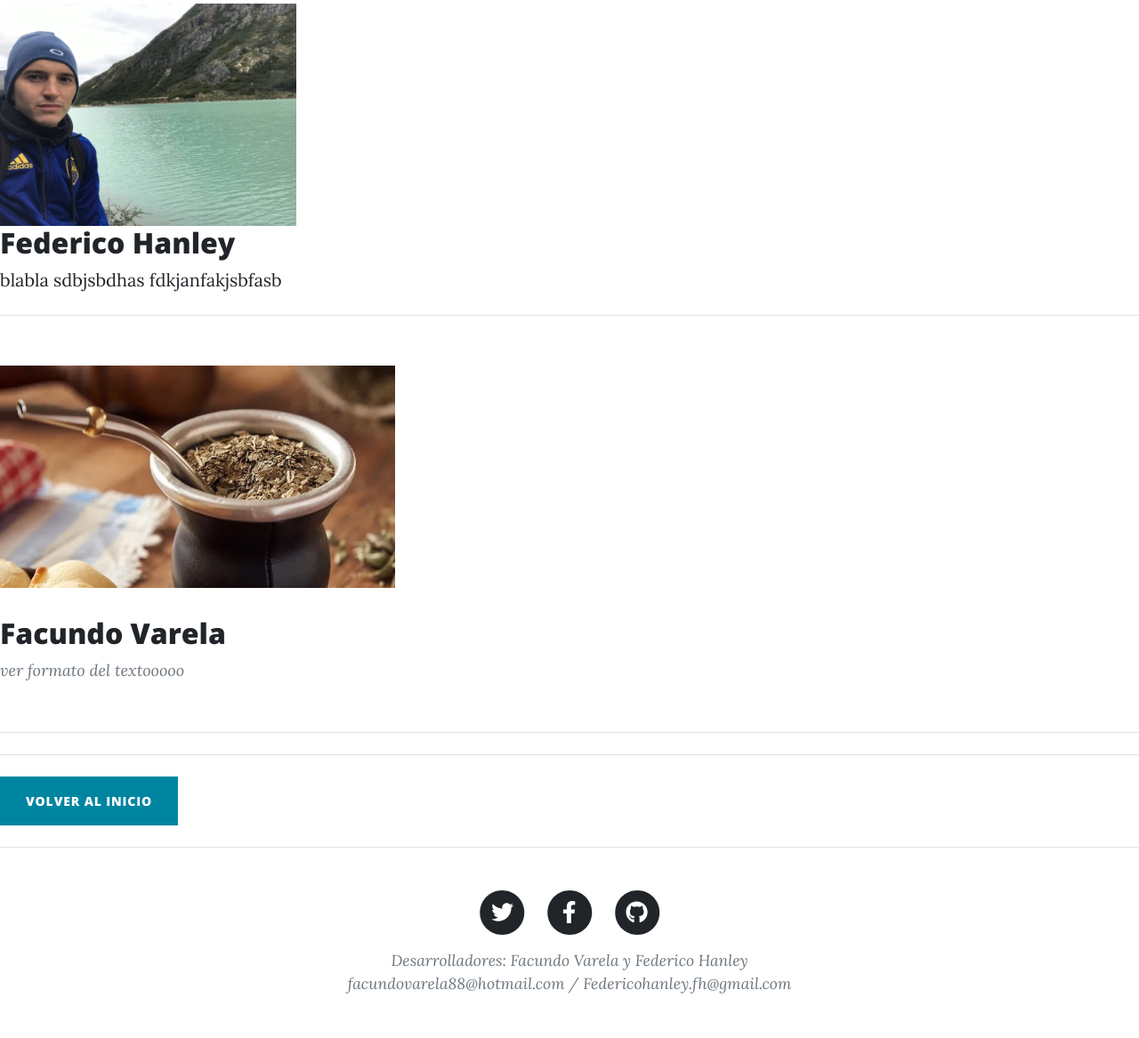
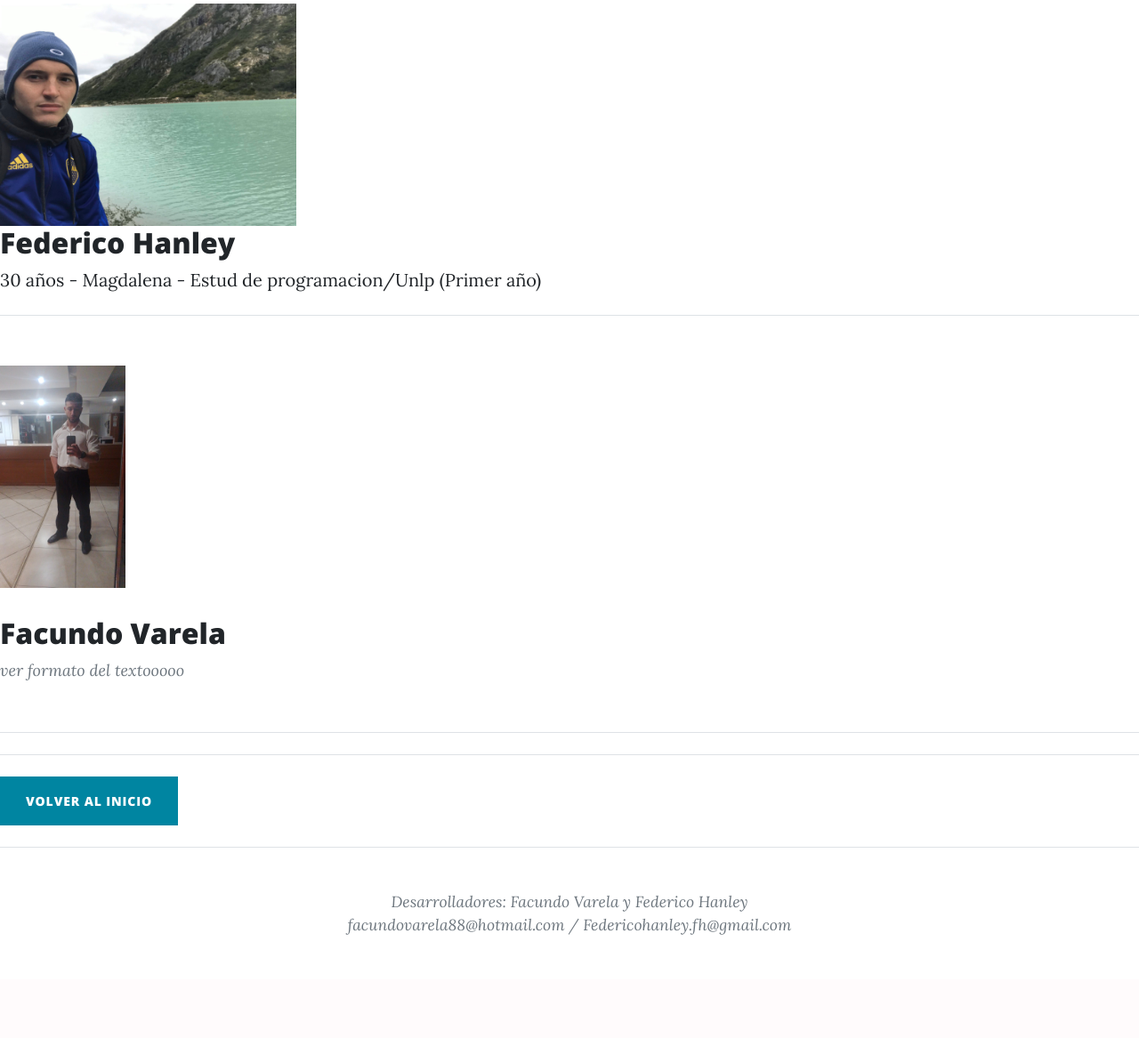
Before and after one commit to facundovarela99/ProyectoFinal-Varela, a Django app: page /about/ in a window 1280 px wide. Shown: the part 712-1879 px from the top of the page at 89% size. After the commit the page ends 1763 px from the top, so only its background shows below. Run offline with Django 4.2, Linux system fonts and the light colour scheme; a user stored in the database is signed in; some libraries are stand-ins or nearby versions.

Commit message:
ultimo commit

```diff
--- a/AppPrueba/templates/AppPrueba/about.html
+++ b/AppPrueba/templates/AppPrueba/about.html
@@ -27,11 +27,7 @@ Desarrolladores del Blog:
 
                         <a class="post-meta">
 
-                            <a>blabla</a>
-
-
-                            <a>sdbjsbdhas</a>
-                            <a>fdkjanfakjsbfasb</a>
+                            <a>30 años - Magdalena - Estud de programacion/Unlp (Primer año)</a>
                         </a>
                     </div>
                 </div>
@@ -43,7 +39,7 @@ Desarrolladores del Blog:
                             <!-- Post preview-->
                             <div class="post-preview">
                                 <p>
-                                    <img height="250px" src="{% static 'AppPrueba/assets/img/MATE.jpg' %}" alt="">
+                                    <img height="250px" src="{% static 'AppPrueba/assets/img/Facu varela.jpeg' %}" alt="">
                                     <h2 class="post-title">Facundo Varela</h2></a>
                                     <p class="post-meta">
 
--- a/AppPrueba/templates/AppPrueba/index.html
+++ b/AppPrueba/templates/AppPrueba/index.html
@@ -153,7 +153,7 @@
                     <!-- Post preview-->
 
 
-                    <div class="d-flex justify-content-start mb-4"><a class="btn btn-primary text-uppercase" href="#!">Older Posts →</a></div>
+                    <div class="d-flex justify-content-start mb-4"><a class="btn btn-primary text-uppercase" href="{% url 'inicio' %}">Inicio</a></div>
                     {% else %}
                     <h2><a href="{% url 'login' %}">Ingresar para visualizar contenido.</a></h2>
                     {% endif %}
@@ -163,35 +163,7 @@
         {% endblock %}
         <!-- Footer-->
         <footer class="border-top">
-            <div class="container px-4 px-lg-5">
-                <div class="row gx-4 gx-lg-5 justify-content-center">
-                    <div class="col-md-10 col-lg-8 col-xl-7">
-                        <ul class="list-inline text-center">
-                            <li class="list-inline-item">
-                                <a href="#!">
-                                    <span class="fa-stack fa-lg">
-                                        <i class="fas fa-circle fa-stack-2x"></i>
-                                        <i class="fab fa-twitter fa-stack-1x fa-inverse"></i>
-                                    </span>
-                                </a>
-                            </li>
-                            <li class="list-inline-item">
-                                <a href="#!">
-                                    <span class="fa-stack fa-lg">
-                                        <i class="fas fa-circle fa-stack-2x"></i>
-                                        <i class="fab fa-facebook-f fa-stack-1x fa-inverse"></i>
-                                    </span>
-                                </a>
-                            </li>
-                            <li class="list-inline-item">
-                                <a href="#!">
-                                    <span class="fa-stack fa-lg">
-                                        <i class="fas fa-circle fa-stack-2x"></i>
-                                        <i class="fab fa-github fa-stack-1x fa-inverse"></i>
-                                    </span>
-                                </a>
-                            </li>
-                        </ul>
+
                         <div class="small text-center text-muted fst-italic">Desarrolladores: Facundo Varela y Federico Hanley</div>
                         <div class="small text-center text-muted fst-italic">facundovarela88@hotmail.com  /  Federicohanley.fh@gmail.com </div>
                     </div>
--- a/AppPrueba/templates/AppPrueba/yerbadetalle.html
+++ b/AppPrueba/templates/AppPrueba/yerbadetalle.html
@@ -13,6 +13,7 @@
 <h5><strong>APELLIDO : <i>{{yerba.tipo}}</i></strong></h5>
 <h5><strong>FECHA DE VENCIMIENTO : <i>{{yerba.fecha_vencimiento}}</i></strong></h5>
 
+
 {% else %}
 
 {% endif %}
```
Also changed, not shown: AppPrueba/static/AppPrueba/assets/img/Facu varela.jpeg (added).
